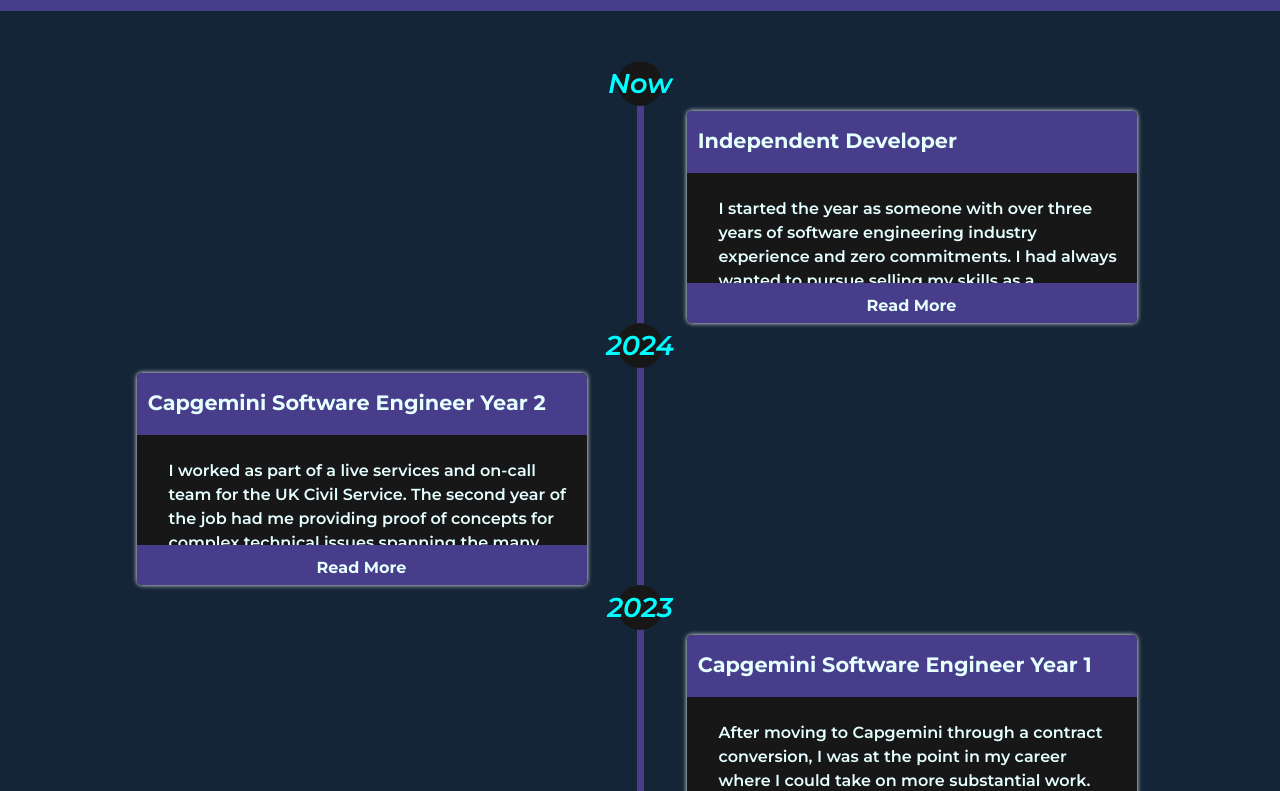
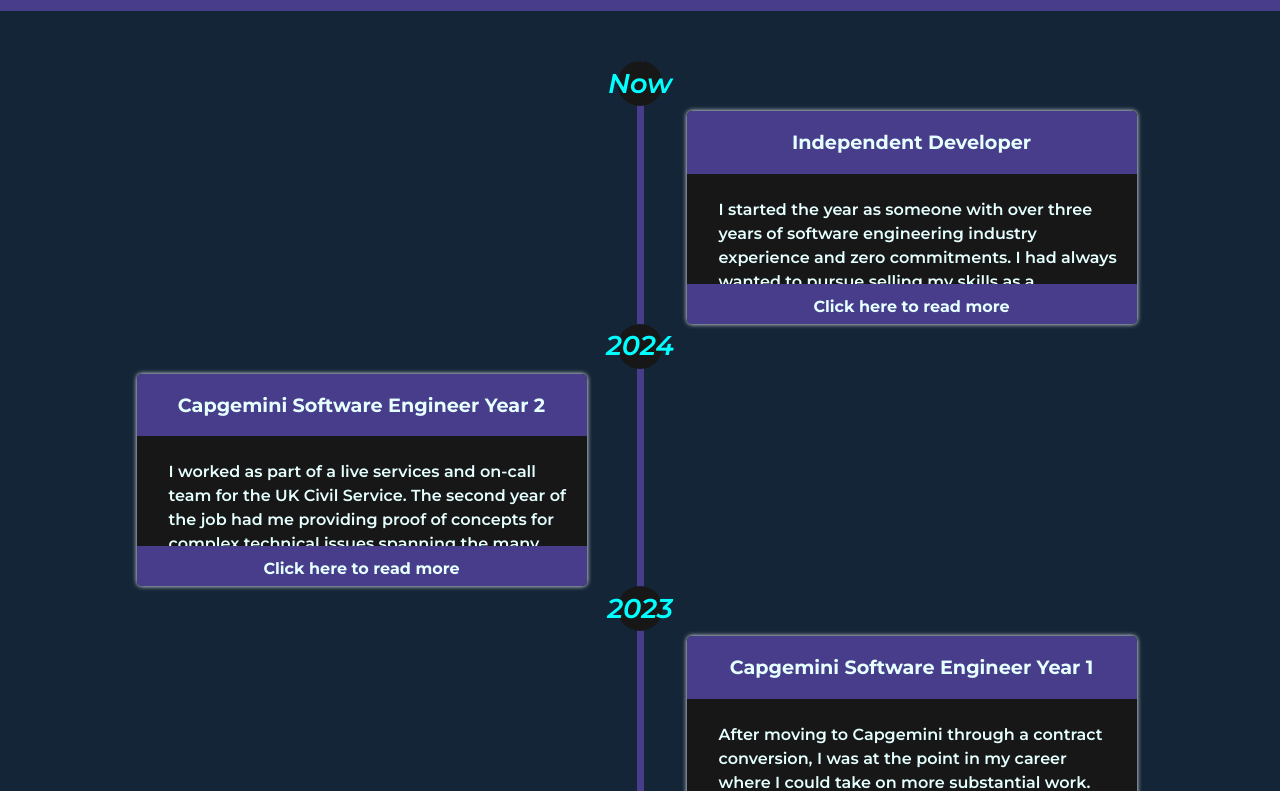
Before and after one commit to Christian-QA/Christian-QA.github.io, a React (Vite) app: page / in a window 1280 px wide. Shown: the part 1669-2460 px from the top of the page. Built offline with nearby package versions, Linux system fonts and the light colour scheme; the HTML template or start-up script is replaced by a standard one.

Commit message:
Reworked experience alignment and button text

```diff
--- a/src/lang/en.tsx
+++ b/src/lang/en.tsx
@@ -56,7 +56,7 @@ const Messages = {
                 "experience.heading.2018": "Web Practitioner",
                 "experience.entry.2018": "My first exposure to programming was through the creation of a D&D web app I decided to create to compliment a campaign I was running. The intention was to create an immersive portal for my friends to use to gain clarity on the custom world they were playing in. I had no prior coding experience at this time, and certainly had no idea of the journey it would lead me on. I had recently finished my mechanical engineering HND and concluded that I hated mechanical engineering, which made me very uncertain of my future. Additionally, I had started a career in frontline security, lacking the confidence to explore anything technical after not vibing with mechanical engineering. My software development hobby is what freed me from a path I was not supposed to be on, building the foundation for my skill and passion for the craft.\n",
 
-                "experience.read-more": "Read More",
+                "experience.read-more": "Click here to read more",
                 "experience.read-less": "Read Less",
 
                 "projects.header": "Personal Projects",
--- a/src/styling/Experience.css
+++ b/src/styling/Experience.css
@@ -52,11 +52,12 @@
 #timeline .title {
     /*box-shadow: 0 5px 10px black;*/
     margin-top: 0;
-    padding: 0.8rem 0 1rem 0.7rem;
+    padding: 1rem;
     border-top-right-radius: 5px;
     border-top-left-radius: 5px;
-    font-size: 1.3rem;
+    font-size: 1.2rem;
     background-color: var(--purple);
+    text-align: center;
 }
 
 #timeline .year {
@@ -74,6 +75,8 @@
     line-height: 1.5;
     padding: 0;
     position: relative;
+    display: flex;
+    flex-direction: column;
 }
 
 #timeline .description-box.active {
@@ -83,7 +86,7 @@
 
 #timeline p {
     padding: 1rem 0 1rem 1rem;
-    overflow: auto;
+    overflow: hidden;
 }
 
 #timeline button {
```
Also changed, not shown: 1 other file (tests, documents, lock files or other folders).
